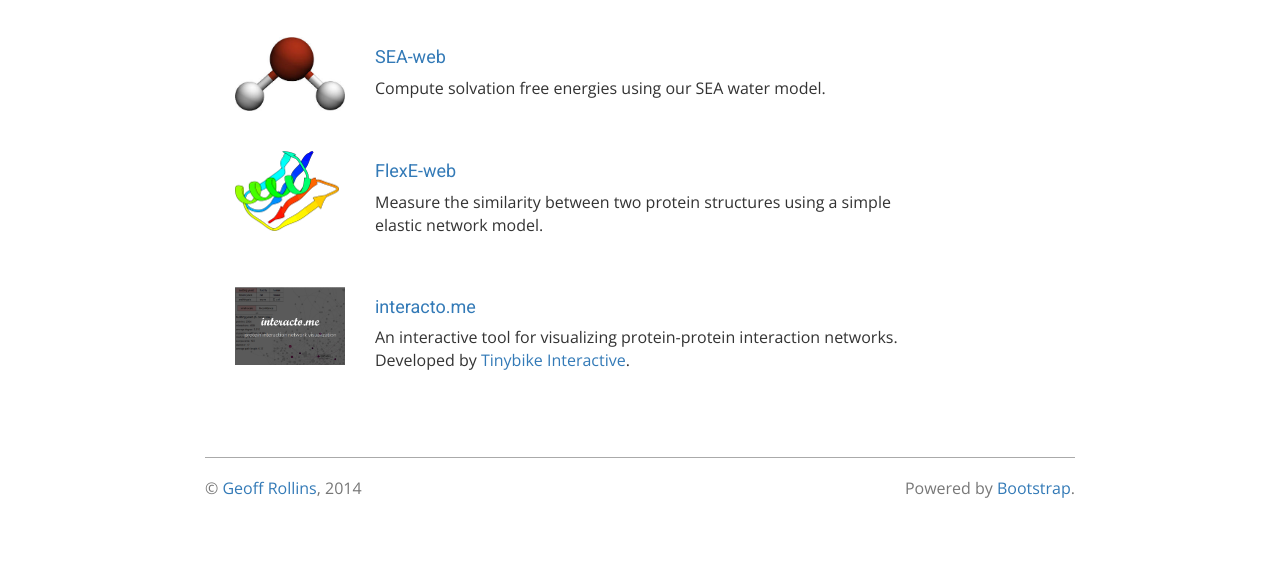
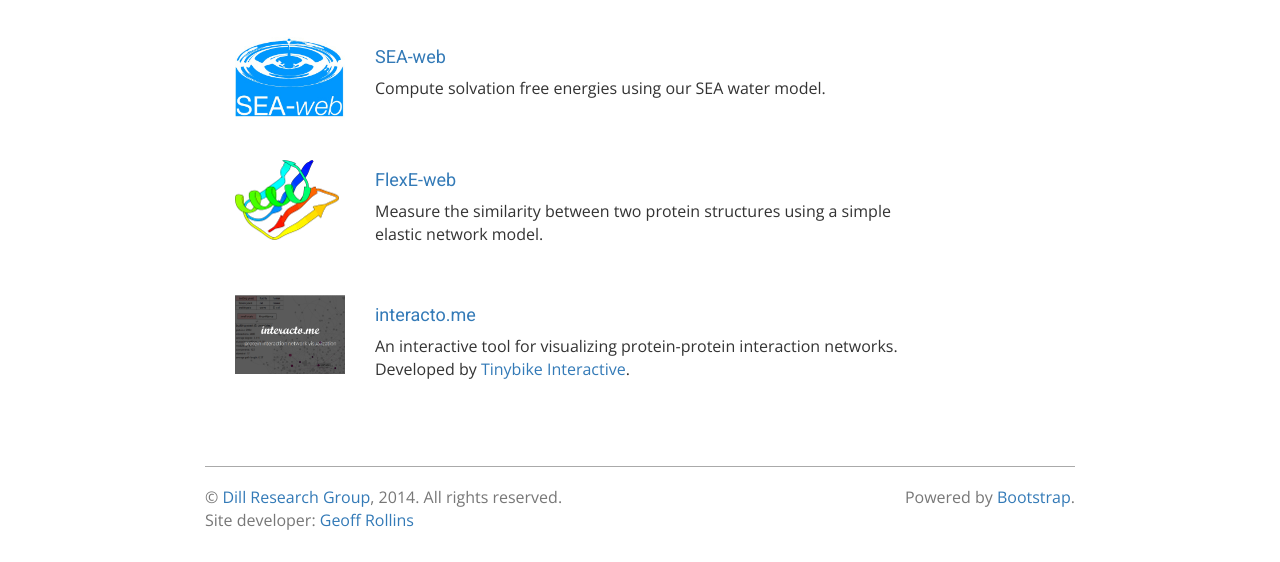
Before and after one commit to grollins/dillgroupio, a website: page app/index.html in a window 1280 px wide. Shown: the part 468-1030 px from the top of the page. Before the commit the page ends 988 px from the top, so only its background shows below. Drawn offline with nearby package versions, Linux system fonts and the light colour scheme; files that its build step writes are made by us from their sources.

Commit message:
Update SEA-web logo

```diff
--- a/app/index.html
+++ b/app/index.html
@@ -61,7 +61,7 @@
 
             <div class="row marketing">
                 <div class="col-md-2">
-                    <a href="http://sea.dillgroup.io"><img src="images/water.jpeg" class="img-responsive" alt=""></a>
+                    <a href="http://sea.dillgroup.io"><img src="images/SEAweb.jpg" class="img-responsive" alt=""></a>
                 </div>
                 <div class="col-md-8">
                     <a href="http://sea.dillgroup.io"><h4>SEA-web</h4></a>
@@ -90,8 +90,9 @@
             </div>
 
             <div class="footer">
-                <span>&copy; <a href="http://geoffrollins.com" target="_blank">Geoff Rollins</a>, 2014</span>
+                <span>&copy; <a href="http://dillgroup.org" target="_blank">Dill Research Group</a>, 2014. All rights reserved.</span>
                 <span class="pull-right">Powered by <a href="http://getbootstrap.com/" target="_blank">Bootstrap</a>.</span>
+                <p>Site developer: <a href="http://geoffrollins.com" target="_blank">Geoff Rollins</a></p>
             </div>
 
         </div>
```
Also changed, not shown: app/images/SEAweb.jpg (added).
